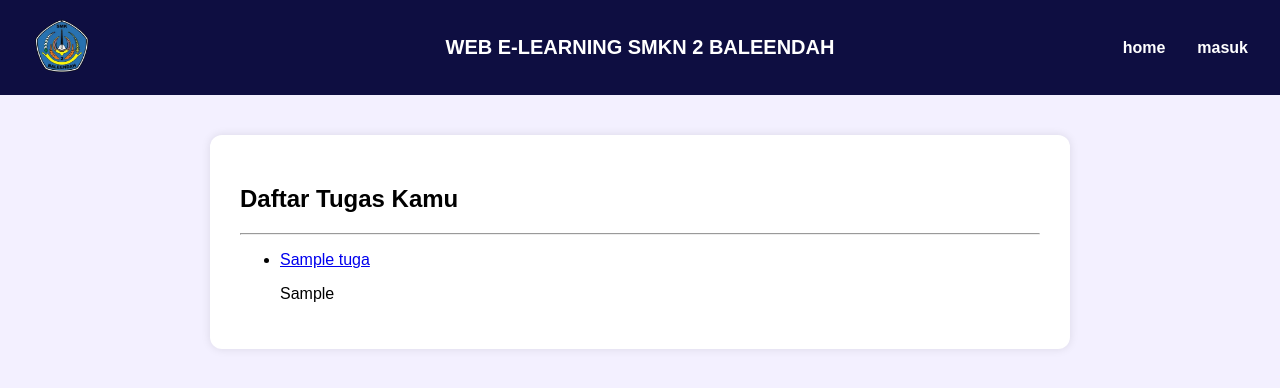
After one commit to dionovatama/projek-LMS, a Django app: page /murid/tugas/ in a window 1280 px wide. The commit adds this page. Shown: the top 388 px of the page. Run offline with Django 5.2, Linux system fonts and the light colour scheme; a user stored in the database is signed in; tables that the repository leaves empty hold one stand-in row (values such as "Sample post").

Commit message:
PROJECT-LMS FASE-2D

```diff
--- a/config/settings.py
+++ b/config/settings.py
@@ -26,7 +26,7 @@ SECRET_KEY = 'django-insecure-08b^g$0(w-!d8%9e*5n12j1h#si5g%(9huy)yi^_=(-+73$4(o
 # SECURITY WARNING: don't run with debug turned on in production!
 DEBUG = True
 
-ALLOWED_HOSTS = []
+ALLOWED_HOSTS = ['*']
 
 
 # Application definition
--- a/learning/models.py
+++ b/learning/models.py
@@ -1,5 +1,6 @@
 from django.db import models
 from django.contrib.auth.models import AbstractUser
+from django.conf import settings
 
 # ==========================
 # 1. Custom User
@@ -61,3 +62,16 @@ class Nilai(models.Model):
 
     def __str__(self):
         return f"{self.siswa.username} - {self.tugas.judul}: {self.nilai}"
+
+    from django.conf import settings
+
+class PengumpulanTugas(models.Model):
+    tugas = models.ForeignKey('Tugas', on_delete=models.CASCADE)
+    siswa = models.ForeignKey(settings.AUTH_USER_MODEL, on_delete=models.CASCADE)
+    file_jawaban = models.FileField(upload_to='tugas_siswa/', blank=True, null=True)
+    catatan = models.TextField(blank=True, null=True)
+    tanggal_kumpul = models.DateTimeField(auto_now_add=True)
+    status = models.CharField(max_length=20, default='Menunggu Penilaian')
+
+    def __str__(self):
+        return f"{self.siswa.username} - {self.tugas.judul}"
--- a/learning/static/css/style.css
+++ b/learning/static/css/style.css
@@ -1,7 +1,7 @@
 body {
     margin: 0;
     font-family: Arial, sans-serif;
-   background-color: aliceblue;
+   background-color: rgb(243, 240, 255);
     background-size: cover;
     background-repeat: no-repeat;
     background-attachment: fixed;
@@ -76,13 +76,13 @@ nav ul li a:hover {
 
 .btn-home {
     justify-content: center;
-    color: rgb(235, 235, 235);
+    color: rgb(255, 255, 255);
     text-align: center;
     padding-left: 20px;
 }
 
 .btn-home a {
-    background-color: aliceblue;
+    background-color: rgb(11, 7, 109);
     text-decoration: none;
     border: 30px;
     background-size: cover;
--- /dev/null
+++ b/learning/templates/learning/daftar_tugas_murid.html
@@ -0,0 +1,19 @@
+{% extends 'learning/base.html' %}
+{% block content %}
+<div style="max-width: 800px; margin: 40px auto; background: white; padding: 30px; border-radius: 12px; box-shadow: 0 0 10px rgba(0,0,0,0.1);">
+  <h2>Daftar Tugas Kamu</h2>
+  <hr>
+  {% if tugas_list %}
+    <ul>
+      {% for tugas in tugas_list %}
+        <li>
+          <a href="{% url 'detail_tugas_murid' tugas.id %}">{{ tugas.judul }}</a>
+          <p>{{ tugas.deskripsi|truncatewords:15 }}</p>
+        </li>
+      {% endfor %}
+    </ul>
+  {% else %}
+    <p>Tidak ada tugas saat ini.</p>
+  {% endif %}
+</div>
+{% endblock %}
--- a/learning/templates/learning/guru_dashboard.html
+++ b/learning/templates/learning/guru_dashboard.html
@@ -3,7 +3,7 @@
 
 {% block content %}
 
-<a href="{% url 'buat_tugas' %}" class="btn btn-primary" style="margin-top: 20px;">
+<a href="{% url 'tambah_tugas' %}" class="btn btn-primary" style="margin-top: 20px;">
     ➕ Tambah Tugas
 </a>
 
--- a/learning/templates/learning/home.html
+++ b/learning/templates/learning/home.html
@@ -8,7 +8,9 @@
 <div class="home_button">
     <div class="btn-home">
     <h2>SMKN 2 Baleendah</h2>
-    <a href="{% url "login" %}">Login</a>
+    <a href="{% url "login" %}">
+        <button>login</button>
+     </a>
 </div>
 
 
--- a/learning/urls.py
+++ b/learning/urls.py
@@ -5,10 +5,15 @@ urlpatterns = [
     path('', views.home, name='home'),
     path('login/', views.login_view, name='login'),
     path('guru/dashboard/', views.guru_dashboard, name='dashboard_guru'),
-    path('murid/dashboard/', views.siswa_dashboard, name='dashboard_murid'),
-    path('guru/tugas/buat/', views.buat_tugas, name='buat_tugas'),
+    path('murid/dashboard/', views.siswa_dashboard, name='dashboard_siswa'),
+    path('guru/tugas/buat/', views.buat_tugas, name='tambah_tugas'),
     path('dashboard/guru/', views.guru_dashboard, name='dashboard_guru'),
     path('tambah-bab/', views.tambah_bab, name='tambah_bab'),
-    path('tambah-tugas/', views.buat_tugas, name='tambah_tugas')
+    path('tambah-tugas/', views.buat_tugas, name='tambah_tugas'),
+    path('guru/tugas/', views.daftar_tugas_guru, name='daftar_tugas_guru'),
+    path('murid/tugas/', views.daftar_tugas_murid, name='daftar_tugas_murid'),
+    path('murid/tugas/<int:tugas_id>/', views.detail_tugas_murid, name='detail_tugas_murid'),
+    path('kirim_tugas/<int:tugas_id>/', views.kirim_tugas, name='kirim_tugas'),
+    path('mapel/<int:mapel_id>/tugas/', views.daftar_tugas_per_mapel, name='daftar_tugas_per_mapel'),
 
 ]
--- a/learning/views.py
+++ b/learning/views.py
@@ -12,9 +12,12 @@ def home(request):
 def guru_dashboard(request):
     return render(request, 'learning/guru_dashboard.html')
 
+from .models import Mapel
+
 def siswa_dashboard(request):
-    return render(request, 'learning/siswa_dashboard.html')
-
+    mapel_list = Mapel.objects.all()  # ambil semua mapel
+    context = {'mapel_list': mapel_list}
+    return render(request, 'learning/siswa_dashboard.html', context)
 
 def login_view(request):
     if request.method == 'POST':
@@ -30,8 +33,8 @@ def login_view(request):
             if hasattr(user, 'role'):  # supaya gak error kalau belum ada field role
                 if user.role == 'guru':
                     return redirect('dashboard_guru')
-                elif user.role == 'murid':
-                    return redirect('dashboard_murid')
+                elif user.role == 'siswa':
+                    return redirect('dashboard_siswa')
 
             return redirect('home')
         else:
@@ -47,18 +50,18 @@ from django.contrib import messages
 def buat_tugas(request):
     if request.user.role != 'guru':
         messages.error(request, 'Hanya guru yang bisa menambah tugas.')
-        return redirect('dashboard_murid')
+        return redirect('dashboard_siswa')
 
     if request.method == 'POST':
         bab_id = request.POST.get('bab')
-        nama_tugas = request.POST.get('nama_tugas')
+        judul = request.POST.get('nama_tugas')
         deskripsi = request.POST.get('deskripsi')
         deadline = request.POST.get('deadline')
 
         bab = Bab.objects.get(id=bab_id)
         Tugas.objects.create(
             bab=bab,
-            nama_tugas=nama_tugas,
+            judul=judul,
             deskripsi=deskripsi,
             deadline=deadline
         )
@@ -83,3 +86,56 @@ def tambah_bab(request):
             return redirect('dashboard_guru')  # arahkan ke halaman dashboard guru setelah tambah
 
     return render(request, 'learning/tambah_bab.html')
+
+from .models import Tugas
+
+@login_required
+def daftar_tugas_guru(request):
+    if request.user.role != 'guru':
+        return redirect('dashboard_siswa')
+
+    tugas_list = Tugas.objects.filter(bab__mapel__guru=request.user)
+    return render(request, 'learning/daftar_tugas_guru.html', {'tugas_list': tugas_list})
+
+@login_required
+def daftar_tugas_murid(request):
+    tugas_list = Tugas.objects.all()  # nanti bisa difilter per mapel
+    return render(request, 'learning/daftar_tugas_murid.html', {'tugas_list': tugas_list})
+
+from django.shortcuts import render, get_object_or_404
+from .models import Tugas
+
+def detail_tugas_murid(request, tugas_id):
+    tugas = get_object_or_404(Tugas, id=tugas_id)
+    return render(request, 'learning/detail_tugas_murid.html', {'tugas': tugas})
+
+
+from .models import PengumpulanTugas
+
+@login_required
+def kirim_tugas(request, tugas_id):
+    tugas = Tugas.objects.get(id=tugas_id)
+
+    if request.method == 'POST':
+        file = request.FILES.get('file_jawaban')
+        catatan = request.POST.get('catatan')
+
+        PengumpulanTugas.objects.create(
+            tugas=tugas,
+            siswa=request.user,
+            file_jawaban=file,
+            catatan=catatan
+        )
+        messages.success(request, 'Tugas berhasil dikumpulkan!')
+        return redirect('detail_tugas_murid', tugas_id=tugas.id)
+
+    return render(request, 'learning/kirim_tugas.html', {'tugas': tugas})
+
+def daftar_tugas_per_mapel(request, mapel_id):
+    mapel = Mapel.objects.get(id=mapel_id)
+    tugas_list = Tugas.objects.filter(bab__mapel=mapel)
+    context = {
+        'mapel': mapel,
+        'tugas_list': tugas_list
+    }
+    return render(request, 'learning/daftar_tugas_per_mapel.html', context)
```
Also changed, not shown: learning/templates/learning/daftar_tugas_per_mapel.html (added, +16 -0 lines), learning/templates/learning/detail_tugas_murid.html (added, +11 -0 lines), learning/templates/learning/kirim_tugas.html (added, +15 -0 lines), learning/templates/learning/siswa_dashboard.html (+13 -0 lines), learning/migrations/0002_pengumpulantugas.py (added).
